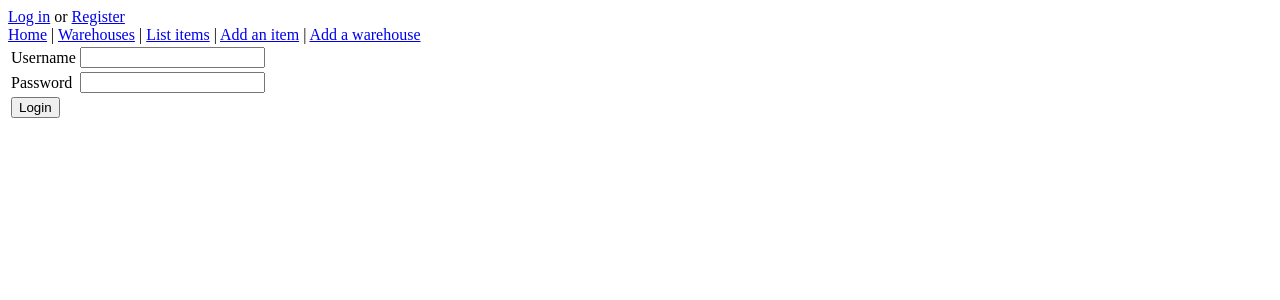
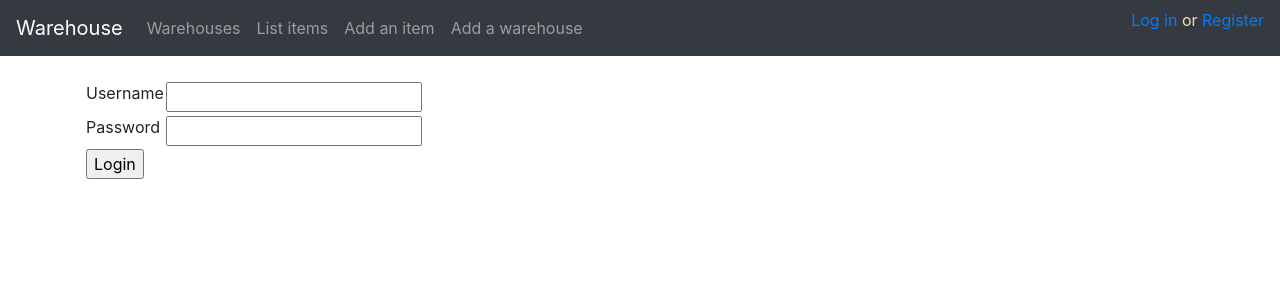
Before and after one commit to hajame/warehouse, a Flask app: page /auth/login in a window 1280 px wide. Shown: the top 300 px of the page. Run offline with Flask 2, Linux system fonts and the light colour scheme; some libraries are stand-ins or nearby versions.

Commit message:
week4: bootstrap layout

```diff
--- a/application/templates/layout.html
+++ b/application/templates/layout.html
@@ -4,31 +4,56 @@
 <head>
   <meta charset="utf-8">
   <title>Warehouse</title>
+  <link rel="stylesheet" href="https://maxcdn.bootstrapcdn.com/bootstrap/4.0.0/css/bootstrap.min.css" integrity="sha384-Gn5384xqQ1aoWXA+058RXPxPg6fy4IWvTNh0E263XmFcJlSAwiGgFAW/dAiS6JXm" crossorigin="anonymous">
 </head>
 
 <body>
-
+  <nav class="navbar navbar-expand-md navbar-dark bg-dark mb-4">
+    <a class="navbar-brand" href="/">Warehouse</a>
+    <button class="navbar-toggler" type="button" data-toggle="collapse" data-target="#navbarCollapse" aria-controls="navbarCollapse" aria-expanded="false" aria-label="Toggle navigation">
+            <span class="navbar-toggler-icon"></span>
+    </button>
+    <div class="collapse navbar-collapse" id="navbarCollapse">
+      <ul class="navbar-nav mr-auto">
+        <li class="nav-item">
+            <a class="nav-link" href="/warehouses/">Warehouses</a>
+        </li>
+        <li class="nav-item">
+          <a class="nav-link" href="{{ url_for('items_index') }}">List items</a>
+        </li>
+        <li class="nav-item">
+          <a class="nav-link" href="{{ url_for('items_form') }} ">Add an item</a>
+        </li>
+        <li class="nav-item">
+          <a class="nav-link" href="{{ url_for('warehouses_form') }} ">Add a warehouse</a>
+        </li>
+      </ul>
+      <div class="form-inline mt-2 mt-md-0">
         {% if current_user.is_authenticated %}
-  <p>
-    Logged in as {{ current_user.name }}. <a href="{{ url_for('auth_logout') }}">Log out</a>
+          <p style="color: wheat">
+            Logged in as {{ current_user.name }}. <a style="color: tomato" href="{{ url_for('auth_logout') }}">Log out</a>
           </p>
         {% else %}
-  <a href="{{ url_for('auth_login') }}">Log in</a> or <a href="{{ url_for('auth_register') }}">Register</a>
+        <p style="color: wheat">
+          <a href="{{ url_for('auth_login') }}">Log in</a>  or  <a href="{{ url_for('auth_register') }}">Register</a>
+        </p>
         {% endif %}
+      </div>
+    </div>
+  </nav>
 
-  <div>
-    <a href="/">Home</a> |
-    <a href="/warehouses/">Warehouses</a> |
-    <a href="{{ url_for('items_index') }}">List items</a> |
-    <a href="{{ url_for('items_form') }}">Add an item</a> |
-    <a href="{{ url_for('warehouses_form') }}">Add a warehouse</a>
-  </div>
-
+  <main role="main" class="container">
     {% block body %}
     <p>
       replace
     </p>
     {% endblock %}
+  </main>
+
+  <script src="https://code.jquery.com/jquery-3.2.1.slim.min.js" integrity="sha384-KJ3o2DKtIkvYIK3UENzmM7KCkRr/rE9/Qpg6aAZGJwFDMVNA/GpGFF93hXpG5KkN" crossorigin="anonymous"></script>
+  <script src="https://cdnjs.cloudflare.com/ajax/libs/popper.js/1.12.9/umd/popper.min.js" integrity="sha384-ApNbgh9B+Y1QKtv3Rn7W3mgPxhU9K/ScQsAP7hUibX39j7fakFPskvXusvfa0b4Q" crossorigin="anonymous"></script>
+  <script src="https://maxcdn.bootstrapcdn.com/bootstrap/4.0.0/js/bootstrap.min.js" integrity="sha384-JZR6Spejh4U02d8jOt6vLEHfe/JQGiRRSQQxSfFWpi1MquVdAyjUar5+76PVCmYl" crossorigin="anonymous"></script>
+
 </body>
 
 </html>
```
Also changed, not shown: application/templates/warehouses/single.html (+15 -5 lines), application/views.py (line endings or trailing spaces). Lines whose indentation alone changed are shown as unchanged.
